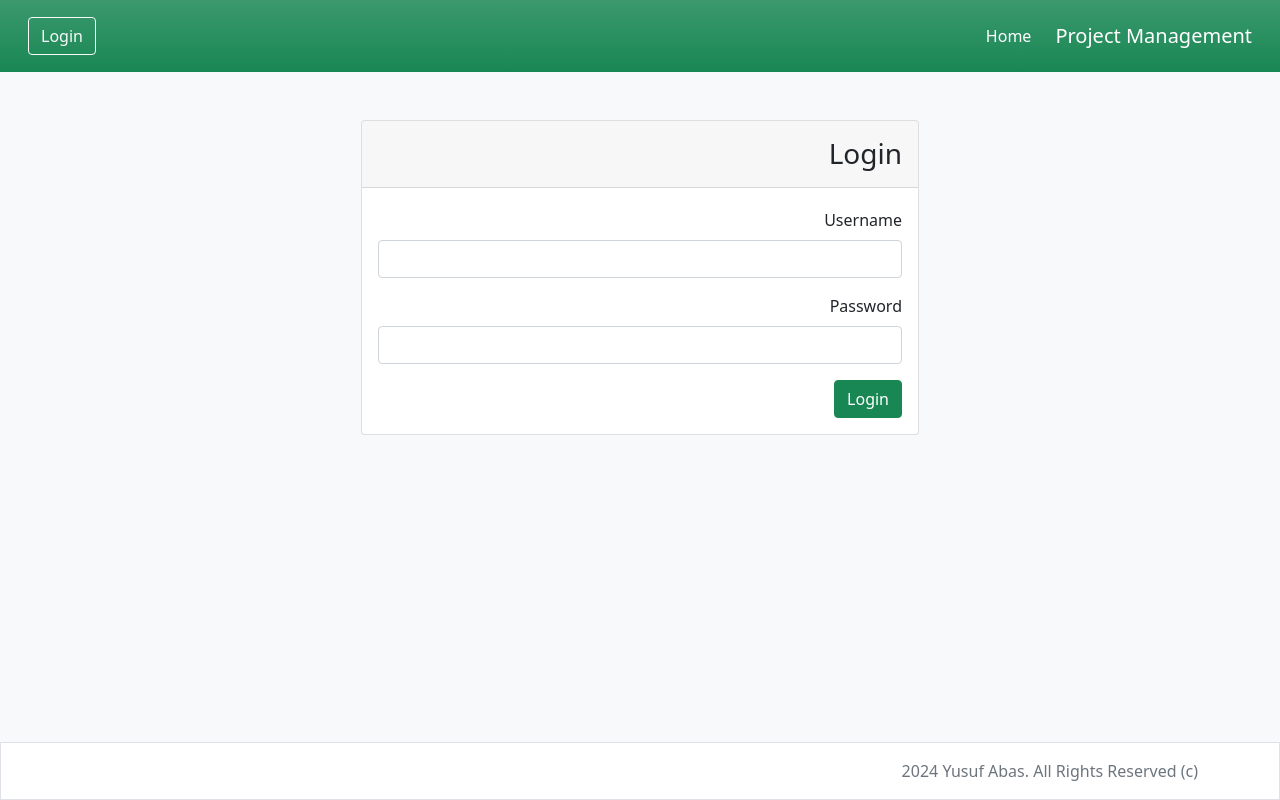
After one commit to yousefabass/django_pm, a Django app: page /accounts/login/ in a window 1280 px wide. The commit adds this page. Run offline with Django 5.2, Linux system fonts and the light colour scheme; some libraries are stand-ins or nearby versions.

Commit message:
Login and Logout

```diff
--- /dev/null
+++ b/accounts/forms.py
@@ -0,0 +1,17 @@
+from django.contrib.auth.forms import AuthenticationForm
+from django import forms
+
+attrs = {"class": "form-control"}
+
+class UserLoginForm(AuthenticationForm):
+    def __int__(self, *args, **kwargs):
+        super(UserLoginForm,self).__init__( *args, **kwargs)
+
+    username = forms.CharField(
+        label="Username",
+        widget=forms.TextInput(attrs=attrs)
+    )
+    password = forms.CharField(
+        label="Password",
+        widget=forms.PasswordInput(attrs=attrs)
+    )
--- /dev/null
+++ b/accounts/templates/registration/login.html
@@ -0,0 +1,24 @@
+{% extends 'base.html' %}
+{% load i18n %}
+{% block content %}
+<div class="container">
+    <div class="row justify-content-md-center">
+        <div class="card col-md-6 px-0">
+            <div class="card-header">
+                <h3 class="mb-0 py-2">{% trans "Login" %}</h3>
+            </div>
+            <div class="card-body">
+                <form method="post">
+                    {% csrf_token %}
+                    {% include 'common/form.html' with form=form %}
+                    <button class="btn btn-success">
+                        {% translate 'Login' %}
+                    </button>
+                </form>
+
+            </div>
+        </div>
+    </div>
+</div>
+
+{% endblock content %}
--- /dev/null
+++ b/accounts/urls.py
@@ -0,0 +1,8 @@
+from django.contrib.auth.views import LoginView
+from django.urls import path, include
+from accounts.forms import UserLoginForm
+from django.contrib.auth.views import LogoutView
+
+urlpatterns = [path('login/', LoginView.as_view(authentication_form=UserLoginForm), name='login'),
+               path('logout/', LogoutView.as_view(), name='logout'),
+               path('', include('django.contrib.auth.urls'))]
--- a/projects/templates/partials/header.html
+++ b/projects/templates/partials/header.html
@@ -9,6 +9,24 @@
       <ul class="navbar-nav me-auto mb-2 mb-md-0">
         <li class="nav-item">
           <a class="nav-link active" aria-current="page" href="{% url "project_list" %}">{% trans "Home" %}</a>
+        </li>
+      </ul>
+      {% if user.is_authenticated %}
+        <ul class="navbar-nav me-3 mb-2 mb-lg-0">
+          <li class="nav-item dropdown">
+            <a class="nav-link dropdown-toggle" href="#" id="navbarDropdown" role="button" data-bs-toggle="dropdown" aria-expanded="false">
+              {{ user.username }}
+            </a>
+            <ul class="dropdown-menu" aria-labelledby="navbarDropdown">
+              <li><a class="dropdown-item" href="#">{% trans "Profile" %}</a></li>
+              <li><hr class="dropdown-divider"></li>
+              <li>
+                <form method="post" action="{% url 'logout' %}">
+                  {% csrf_token %}
+                  <button type="submit" class="dropdown-item">{% trans 'Logout' %}</button>
+                </form>
+              </li>
+              </ul>
           </li>
         </ul>
         <form action="{% url 'project_list' %}" method="GET" class="d-flex">
@@ -24,6 +42,9 @@
             </button>
           </div>
         </form>
+      {% else %}
+        <a href="{% url 'login' %}" class="btn btn-outline-light">{% trans "Login" %}</a>
+      {% endif %}
     </div>
   </div>
 </nav>
--- a/projects_management/settings.py
+++ b/projects_management/settings.py
@@ -136,6 +136,8 @@ STATIC_ROOT = os.path.join(BASE_DIR, 'staticfiles')
 
 DEFAULT_AUTO_FIELD = 'django.db.models.BigAutoField'
 
+LOGIN_REDIRECT_URL = '/'
+LOGOUT_REDIRECT_URL = '/accounts/login'
 
 INTERNAL_IPS = [
 
--- a/projects_management/urls.py
+++ b/projects_management/urls.py
@@ -23,5 +23,6 @@ from django.utils.translation import gettext as _
 urlpatterns = [
     path('__debug__/', include(debug_toolbar.urls)),
     path('', include('projects.urls')),
+    path('accounts/', include('accounts.urls')),
     path('admin/', admin.site.urls),
 ]
```
Also changed, not shown: projects/views.py (+8 -8 lines). Lines whose indentation alone changed are shown as unchanged.
